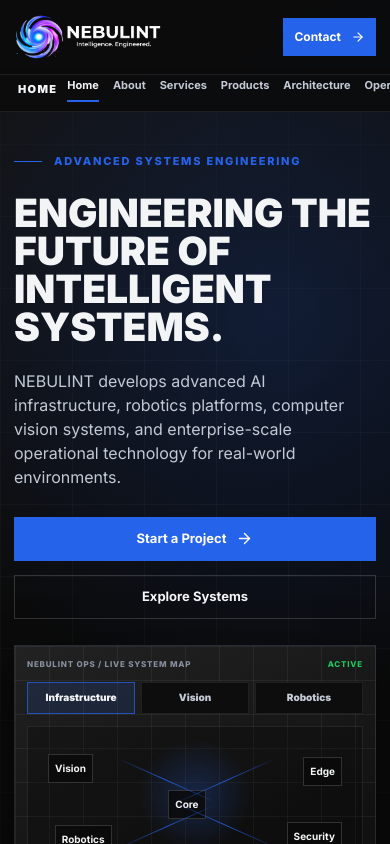
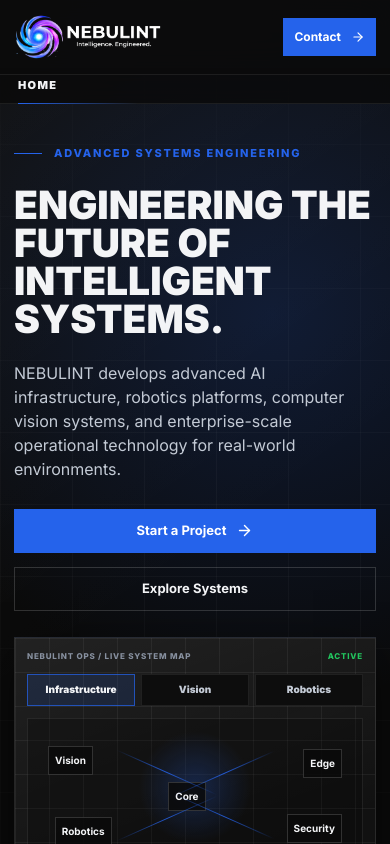
Before and after one commit to nandlalupman/nebulint, a Next.js app: page / in a window 390 px wide. Shown: the top 844 px of the page. Built offline with nearby package versions, Linux system fonts and the light colour scheme.

Commit message:
Simplify page context bar

```diff
--- a/app/components/PageStatusBar.tsx
+++ b/app/components/PageStatusBar.tsx
@@ -1,6 +1,5 @@
 "use client";
 
-import Link from "next/link";
 import { usePathname } from "next/navigation";
 import { useEffect, useMemo, useState } from "react";
 
@@ -73,17 +72,7 @@ export function PageStatusBar({ current, section }: PageStatusBarProps) {
     <div className="page-status-bar" aria-label="Current page">
       <span>{active.section}</span>
       <strong>{active.current}</strong>
-      <nav aria-label="Page shortcuts">
-        {statusLinks.map((item) => (
-          <Link
-            href={item.href}
-            className={active.current === item.current ? "active" : ""}
-            key={item.href}
-          >
-            {item.current}
-          </Link>
-        ))}
-      </nav>
+      <small>Current section</small>
     </div>
   );
 }
--- a/app/globals.css
+++ b/app/globals.css
@@ -176,14 +176,14 @@ textarea {
   top: 72px;
   left: 0;
   right: 0;
-  height: 42px;
+  height: 36px;
   display: grid;
   grid-template-columns: auto auto 1fr;
-  gap: 16px;
+  gap: 14px;
   align-items: center;
   padding: 0 40px;
   border-bottom: 1px solid var(--border);
-  background: color-mix(in srgb, var(--header-bg) 92%, var(--surface));
+  background: color-mix(in srgb, var(--header-bg) 96%, var(--surface));
   backdrop-filter: blur(18px);
 }
 
@@ -203,36 +203,23 @@ textarea {
   text-transform: uppercase;
 }
 
-.page-status-bar nav {
-  display: flex;
-  justify-content: flex-end;
-  gap: 16px;
-  overflow-x: auto;
-  scrollbar-width: none;
-  white-space: nowrap;
-  color: var(--muted);
-  font-size: 12px;
-  font-weight: 700;
-}
-
-.page-status-bar nav::-webkit-scrollbar {
-  display: none;
-}
-
-.page-status-bar nav a:hover {
-  color: var(--text);
-}
-
-.page-status-bar nav a.active {
-  color: var(--text);
-}
-
-.page-status-bar nav a.active::after {
+.page-status-bar small {
+  justify-self: end;
+  color: var(--quiet);
+  font-size: 10px;
+  font-weight: 900;
+  letter-spacing: 0.14em;
+  text-transform: uppercase;
+}
+
+.page-status-bar::after {
   content: "";
-  display: block;
-  height: 2px;
-  margin-top: 7px;
-  background: var(--accent);
+  position: absolute;
+  left: 40px;
+  right: 40px;
+  bottom: -1px;
+  height: 1px;
+  background: linear-gradient(90deg, var(--accent), transparent 34%, transparent 100%);
 }
 
 .header-actions {
@@ -326,7 +313,7 @@ textarea {
   grid-template-columns: repeat(12, 1fr);
   gap: 24px;
   align-items: center;
-  padding: 138px 40px 34px;
+  padding: 132px 40px 34px;
   position: relative;
   overflow: hidden;
   background:
@@ -2654,13 +2641,14 @@ h3 {
 
   .page-status-bar {
     top: 68px;
-    height: 44px;
+    height: 36px;
     grid-template-columns: auto minmax(0, 1fr);
     gap: 10px;
-    padding: 0 0 0 18px;
-  }
-
-  .page-status-bar span {
+    padding: 0 18px;
+  }
+
+  .page-status-bar span,
+  .page-status-bar small {
     display: none;
   }
 
@@ -2668,11 +2656,9 @@ h3 {
     font-size: 11px;
   }
 
-  .page-status-bar nav {
-    justify-content: flex-start;
-    gap: 14px;
-    font-size: 11px;
-    padding-right: 18px;
+  .page-status-bar::after {
+    left: 18px;
+    right: 18px;
   }
 
   .brand,
@@ -2694,7 +2680,7 @@ h3 {
 
   .hero {
     min-height: auto;
-    padding-top: 144px;
+    padding-top: 136px;
     padding-bottom: 34px;
     gap: 26px;
     grid-template-columns: 1fr;
```
